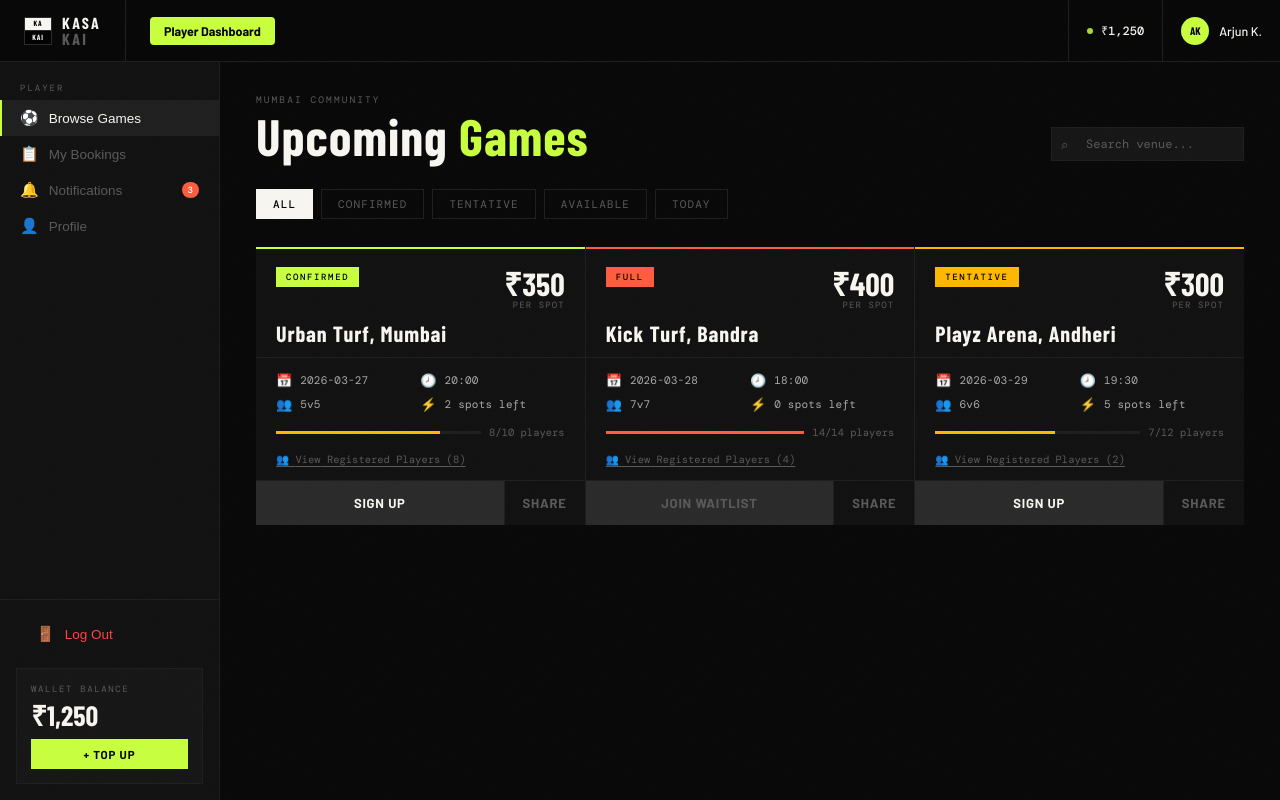
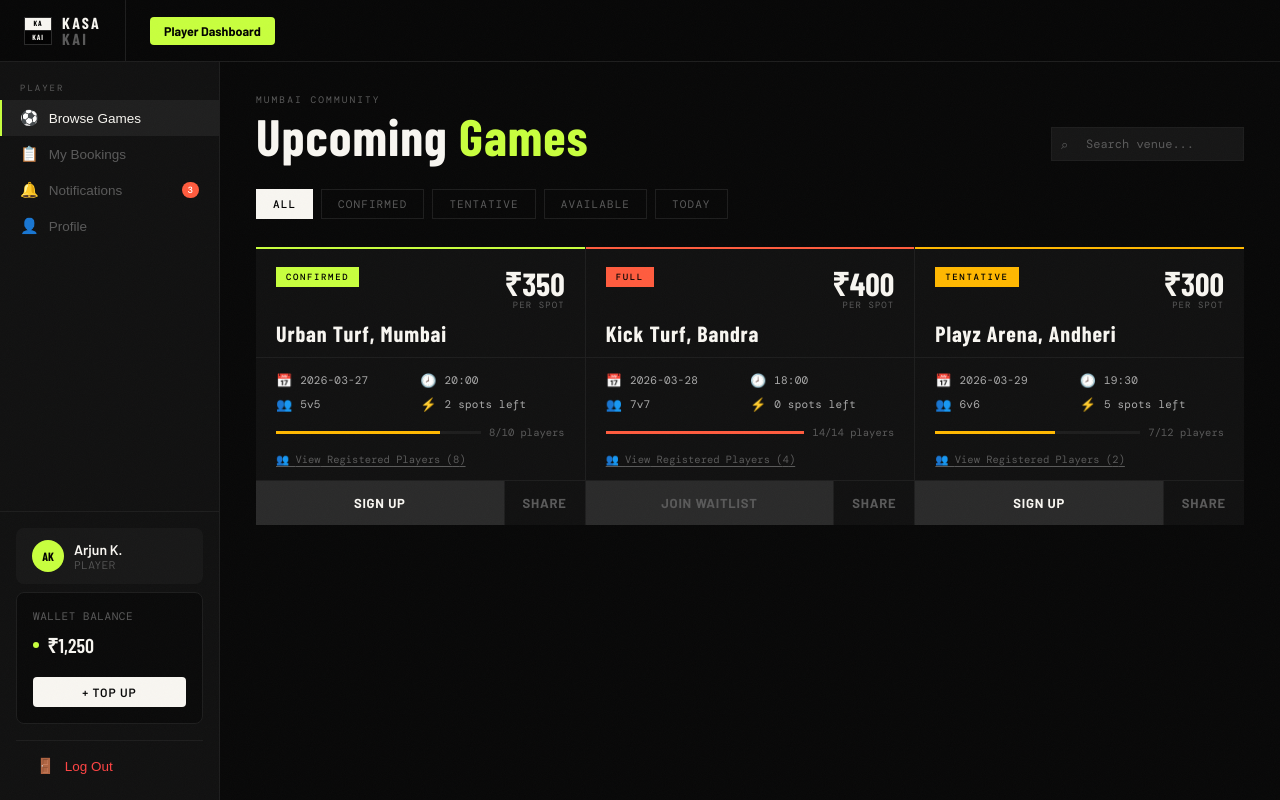
Before and after one commit to kasakai-web/kasakai-main, a Next.js app in the folder user-frontend/: page /dashboard/player/default_id in a window 1280 px wide. Built offline with nearby package versions, Linux system fonts and the light colour scheme; a web font is replaced by a local one.

Commit message:
style: move user info and wallet from navbar to sidebar bottom

```diff
--- a/user-frontend/src/app/dashboard/layout.tsx
+++ b/user-frontend/src/app/dashboard/layout.tsx
@@ -69,15 +69,8 @@ export default function DashboardLayout({
           )}
         </div>
 
-        <div className="nav-right">
-          <div className="wallet-pill">
-            <span className="wallet-dot"></span>
-            <span className="wallet-amount">₹1,250</span>
-          </div>
-          <div className="user-pill">
-            <div className="user-avatar">AK</div>
-            <span className="user-name">Arjun K.</span>
-          </div>
+        <div className="nav-right" style={{ borderLeft: "none" }}>
+          {/* Removed wallet and user-pill from here as per request to match homepage clean look */}
         </div>
       </nav>
 
@@ -126,18 +119,34 @@ export default function DashboardLayout({
           )}
 
           <div className="sidebar-bottom">
+            <div className="sidebar-user-block" style={{ display: "flex", alignItems: "center", gap: "10px", padding: "12px 16px", marginBottom: "8px", background: "rgba(255,255,255,0.03)", borderRadius: "8px" }}>
+              <div className="user-avatar" style={{ width: "32px", height: "32px", borderRadius: "50%", background: "var(--lime)", color: "#000", display: "flex", alignItems: "center", justifyContent: "center", fontWeight: 800, fontSize: "12px" }}>
+                AK
+              </div>
+              <div style={{ display: "flex", flexDirection: "column" }}>
+                <span className="user-name" style={{ color: "var(--white)", fontWeight: 600, fontSize: "14px" }}>Arjun K.</span>
+                <span style={{ color: "var(--muted)", fontSize: "11px", textTransform: "uppercase", letterSpacing: "0.05em" }}>
+                  {displayRole}
+                </span>
+              </div>
+            </div>
+
+            <div className="sidebar-wallet-card" style={{ background: "rgba(0,0,0,0.4)", border: "1px solid var(--border)", borderRadius: "8px", padding: "16px", marginBottom: "16px" }}>
+              <div className="swc-label" style={{ color: "var(--muted)", fontSize: "11px", textTransform: "uppercase", letterSpacing: "0.05em", marginBottom: "6px" }}>Wallet Balance</div>
+              <div className="swc-amount" style={{ display: "flex", alignItems: "center", gap: "8px", color: "var(--white)", fontSize: "20px", fontWeight: 600, marginBottom: "12px" }}>
+                <span className="wallet-dot" style={{ width: "6px", height: "6px", borderRadius: "50%", background: "var(--lime)", display: "inline-block" }}></span>
+                ₹1,250
+              </div>
+              <button className="swc-topup" style={{ width: "100%", padding: "8px", background: "var(--white)", color: "var(--black)", border: "none", borderRadius: "4px", fontSize: "12px", fontWeight: 600, cursor: "pointer" }}>+ Top Up</button>
+            </div>
+
             <button
               className="sidebar-link"
               onClick={handleLogout}
-              style={{ color: "#ff4444", marginBottom: "16px" }}
+              style={{ color: "#ff4444", marginTop: "auto", borderTop: "1px solid var(--border)", paddingTop: "16px", width: "100%", justifyContent: "flex-start" }}
             >
               <span className="sidebar-icon">🚪</span>Log Out
             </button>
-            <div className="sidebar-wallet-card">
-              <div className="swc-label">Wallet Balance</div>
-              <div className="swc-amount">₹1,250</div>
-              <button className="swc-topup">+ Top Up</button>
-            </div>
           </div>
         </aside>
 
```
